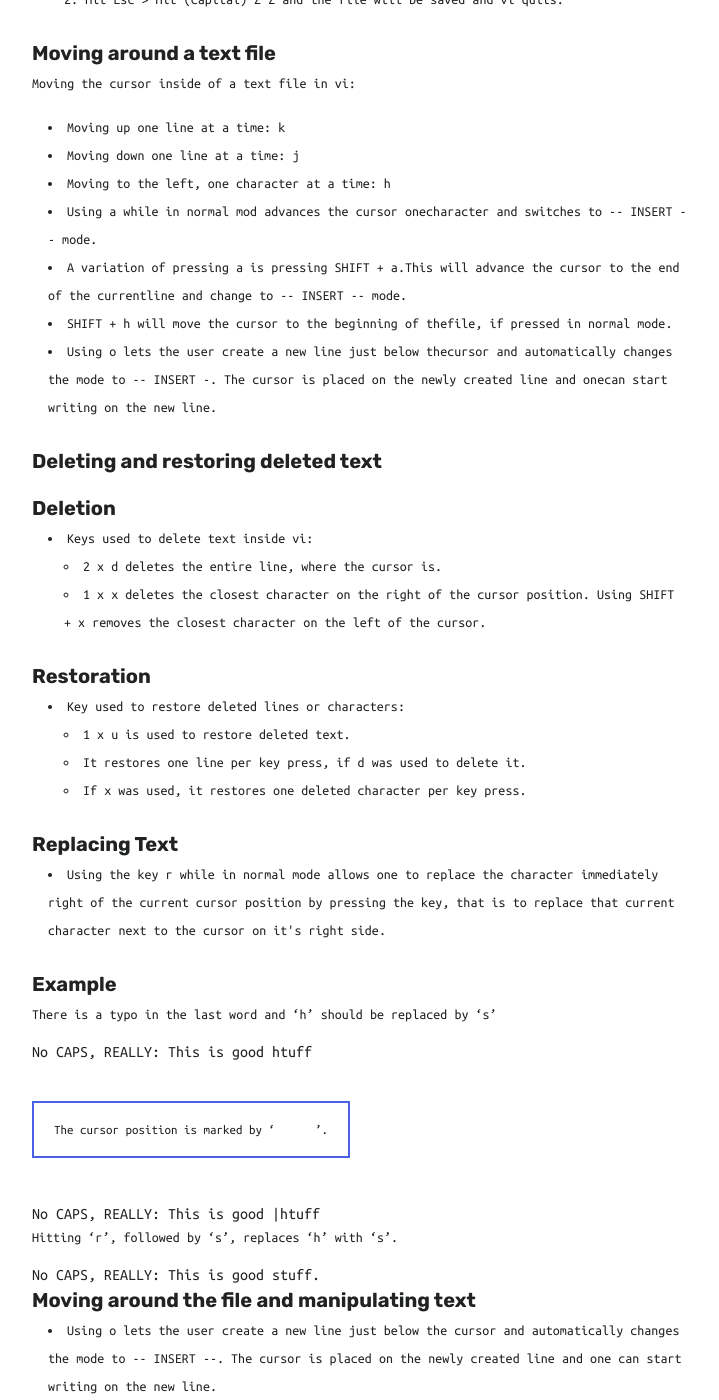
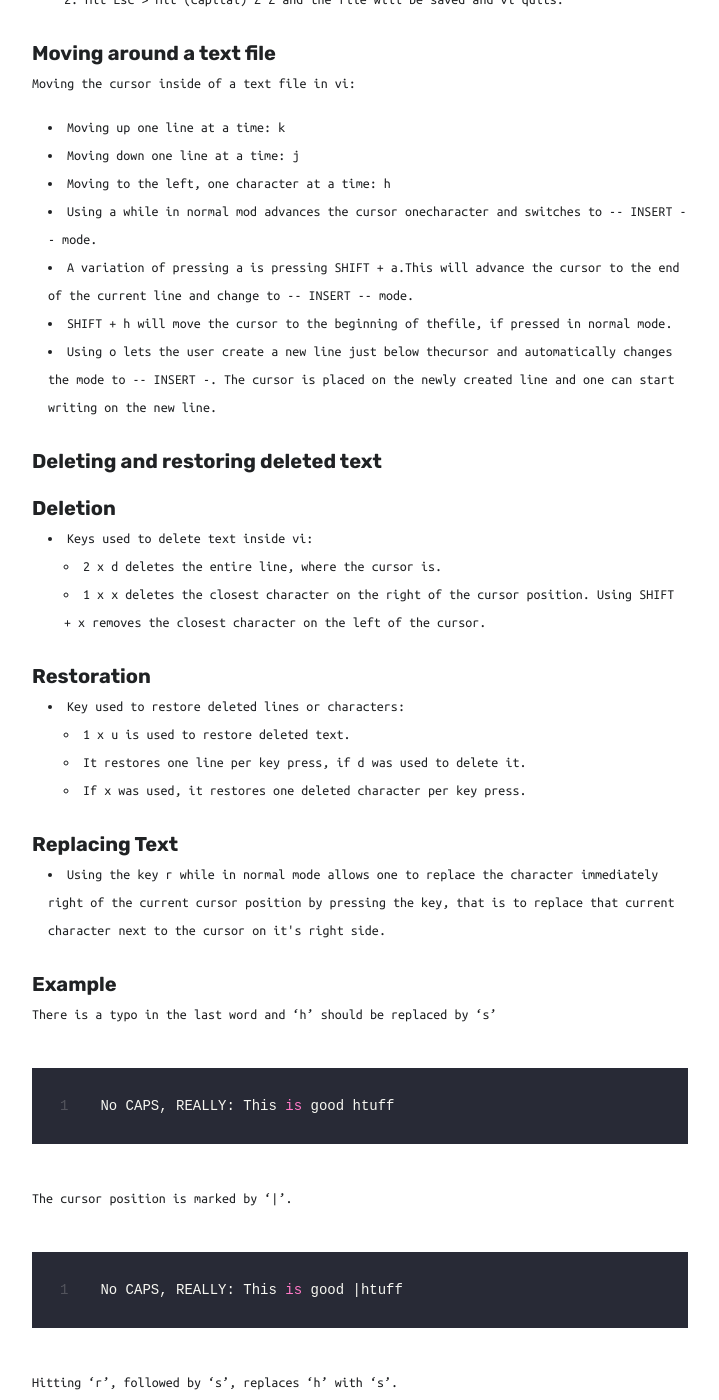
Before and after one commit to kletobias/kletobias.github.io, a Jekyll site: the page built from _projects/Chapter_5-1.md, in a window 1280 px wide and 1400 px high, scrolled down 2869 px. Shown: the whole window, without its empty margins (38-757 px from the left). Built offline with Jekyll 4.4.1, drawn with Linux system fonts in a browser that asks for light colours; nearby versions of some CDN libraries; some of the changed text lies outside the part shown.

Commit message:
updating module5 for the website

````diff
--- a/_projects/Chapter_5-1.md
+++ b/_projects/Chapter_5-1.md
@@ -56,9 +56,9 @@ Moving the cursor inside of a text file in vi\:
 - Moving down one line at a time\: `j`
 - Moving to the left, one character at a time\: `h`
 - Using `a` while in normal mod advances the cursor onecharacter and switches to `-- INSERT --` mode.
-- A variation of pressing `a` is pressing `SHIFT + a`.This will advance the cursor to the end of the currentline and change to `-- INSERT --` mode.
+- A variation of pressing `a` is pressing `SHIFT + a`.This will advance the cursor to the end of the current line and change to `-- INSERT --` mode.
 - `SHIFT + h` will move the cursor to the beginning of thefile, if pressed in normal mode.
-- Using `o` lets the user create a new line just below thecursor and automatically changes the mode to `-- INSERT -`. The cursor is placed on the newly created line and onecan start writing on the new line.
+- Using `o` lets the user create a new line just below thecursor and automatically changes the mode to `-- INSERT -`. The cursor is placed on the newly created line and one can start writing on the new line.
 
 ##### Deleting and restoring deleted text
 
@@ -83,19 +83,19 @@ Moving the cursor inside of a text file in vi\:
 
 There is a typo in the last word and 'h' should be replaced by 's'
 
-```vi
+```vim
 No CAPS, REALLY: This is good htuff
 ```
 
-The cursor position is marked by '|'.
+The cursor position is marked by '\|'.
 
-```vi
+```vim
 No CAPS, REALLY: This is good |htuff
 ```
 
 Hitting 'r', followed by 's', replaces 'h' with 's'.
 
-```vi
+```vim
 No CAPS, REALLY: This is good stuff.
 ```
 
````
